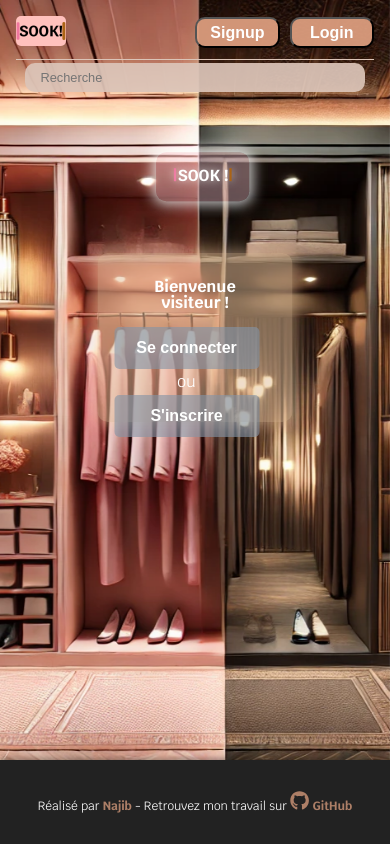
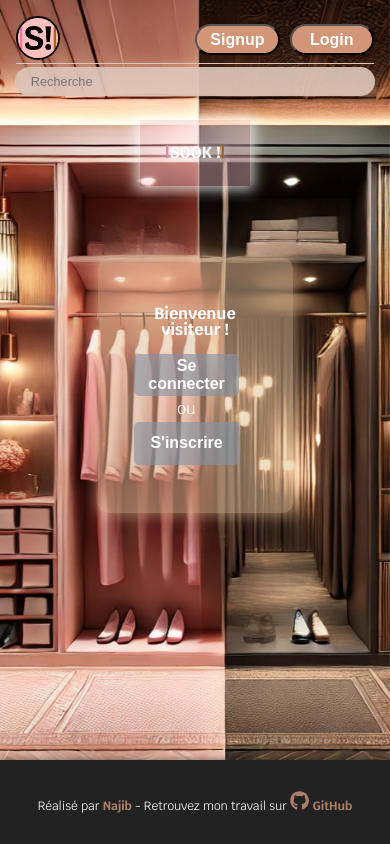
Before and after one commit to MohnajibG/Forentend-SOOK, a React (Vite) app: page /home in a window 390 px wide. Built offline with nearby package versions, Linux system fonts and the light colour scheme; a web font is replaced by a local one.

Commit message:
fix header

```diff
--- a/src/App.css
+++ b/src/App.css
@@ -3,3 +3,7 @@ body {
   font-family: "Krub", sans-serif;
   height: 100%;
 }
+a {
+  color: rgb(253, 253, 253); /* ou la couleur de votre choix */
+  text-decoration: none;
+}
--- a/src/assets/components/Header.tsx
+++ b/src/assets/components/Header.tsx
@@ -1,7 +1,7 @@
 import { useState, useEffect, useRef } from "react";
 import { useNavigate, Link } from "react-router-dom";
 import { useUser } from "../../contexts/UserContext";
-import logo from "../img/LOGO1.png";
+import logo from "../img/LOGO.png";
 import { CgProfile } from "react-icons/cg";
 import { BsFillBasket3Fill } from "react-icons/bs";
 
--- a/src/assets/styles/header.css
+++ b/src/assets/styles/header.css
@@ -16,9 +16,10 @@ a {
 }
 header img {
   height: 50px;
-  width: 60px;
-  border-radius: 10px;
+  width: 50px;
+  border-radius: 50%;
   object-fit: cover;
+  border: #000000f9 2px solid;
 }
 
 .header-btn {
@@ -31,7 +32,6 @@ header img {
   display: flex;
   justify-content: space-between;
   align-items: center;
-  padding-bottom: 10px;
   border-bottom: 1px solid #dbc4b8;
 }
 
@@ -39,9 +39,9 @@ header img {
   padding-left: 4vw;
   border: none;
   height: 1rem;
-  border-radius: 10px;
+  border-radius: 25px;
   background-color: #dbc4b8ec;
-  width: 80vw;
+  width: 85vw;
 }
 .search:hover {
   border-radius: 15px 15px 0 0;
@@ -52,7 +52,7 @@ header img {
 .cnt-btn {
   height: 35px;
   width: 9vw;
-  border-radius: 10px;
+  border-radius: 25px;
   color: #fff;
   background-color: #dfa080ed;
   font-weight: bold;
@@ -62,14 +62,13 @@ header img {
 
 .cnt-btn:hover {
   background-color: #c87660;
-  border-radius: 10px 10px 0 0;
   transition: 2.1s;
 }
 
 .deconnexion {
-  height: 3rem;
+  height: 2.5rem;
   width: 8rem;
-  border-radius: 10px;
+  border-radius: 50px;
   color: #ffffffd4;
   background-color: #da0d0df9;
   font-weight: 800;
@@ -86,14 +85,21 @@ header img {
 }
 .profileUpdate-icon,
 .panier {
-  background-color: #ffc1bdd8;
+  background-color: #ffc1bdf2;
   height: 40px;
   width: 40px;
-  border-radius: 10px;
+  border-radius: 50%;
   display: flex;
   align-items: center;
   justify-content: center;
+  border: #000000f9 2px solid;
 }
+
+a {
+  color: rgb(253, 253, 253); /* ou la couleur de votre choix */
+  text-decoration: none;
+}
+
 .header-nav {
   display: none;
 }
@@ -121,8 +127,7 @@ header img {
     height: 35px;
   }
   .deconnexion {
-    height: 5vh;
-    width: 10rem;
+    height: 2.4rem;
   }
   .cnt-btn {
     width: 10vh;
@@ -173,9 +178,9 @@ header img {
 
   .header img,
   .panier {
-    height: 30px;
-    width: 50px;
-    border-radius: 5px;
+    height: 40px;
+    width: 40px;
+    border-radius: 50%;
   }
   .cnt-btn {
     height: 8vw;
--- a/src/assets/styles/home.css
+++ b/src/assets/styles/home.css
@@ -2,9 +2,10 @@
   color: #fff;
   font-family: "Krub", sans-serif;
   display: flex;
-  justify-content: center;
+  justify-content: space-around;
   flex-direction: column;
   align-items: center;
+  gap: 2rem;
 }
 
 .hero img {
@@ -18,20 +19,11 @@
 }
 
 .home-container h1 {
-  padding: 9vw;
+  text-shadow: 0px 0px 10px rgba(255, 255, 255, 0.8);
   font-size: 5rem;
-  margin-bottom: 1rem;
-  position: absolute;
-  top: 40vh;
-  left: 30vw;
-  transform: translate(-50%, -50%);
-  z-index: 2;
-  text-shadow: 0px 0px 10px rgba(255, 255, 255, 0.8);
-  text-align: center;
-  padding: 2vh;
+  padding: 3vh;
   box-shadow: 0px 0px 13px 4px rgba(255, 255, 255, 0.75);
   background-color: rgba(249, 200, 208, 0.4);
-  border-radius: 10px;
   font-family: "Krub", sans-serif;
 }
 .home-container h1:hover {
@@ -55,16 +47,12 @@
 
 .welcom-container {
   color: white;
-  padding: 3vh;
+  padding: 3rem;
   border-radius: 10px;
   background-color: rgba(227, 192, 153, 0.502);
   width: 30%;
-  position: absolute;
-  top: 30vh;
-  left: 75vw;
-  transform: translateX(-50%);
+
   box-shadow: 0px 0px 13px 4px rgba(251, 209, 168, 0.412);
-  z-index: 2;
   font-family: "Krub", sans-serif;
 }
 .welcom-container:hover {
@@ -95,7 +83,6 @@
   width: 90%;
 }
 
-/* Style du bouton lors du survol */
 .home-btn:hover {
   background-color: rgba(249, 200, 208, 0.8);
 }
@@ -109,10 +96,6 @@
 /* MEDIA QUERIES */
 
 @media (max-width: 768px) {
-  .home-container {
-    margin-top: 30vh;
-  }
-
   .hero img {
     height: 100%;
     width: 100%;
@@ -135,8 +118,6 @@
     width: 50%;
     top: 30vh;
     left: 50%;
-    height: 20vh;
-    transform: translateX(-50%);
   }
   .home-container p {
     display: none;
--- a/src/pages/ProfileUpdate.tsx
+++ b/src/pages/ProfileUpdate.tsx
@@ -101,15 +101,13 @@ const ProfileUpdate: React.FC = () => {
     }
   };
 
-  return (
-    <div className="main-profileUpdate">
-      <h2>Mon Profil</h2>
-
-      {loading ? (
+  return loading ? (
     <div className="spinner-container">
       <div className="spinner"></div>
     </div>
   ) : (
+    <div className="main-profileUpdate">
+      <h2>Mon Profil</h2>
       <form onSubmit={handleSubmit}>
         <div className="input-picture">
           <label htmlFor="picture">+ Ajouter votre photo</label>
@@ -200,7 +198,6 @@ const ProfileUpdate: React.FC = () => {
           Mettre à jour
         </button>
       </form>
-      )}
     </div>
   );
 };
```
Lines whose indentation alone changed are shown as unchanged.
